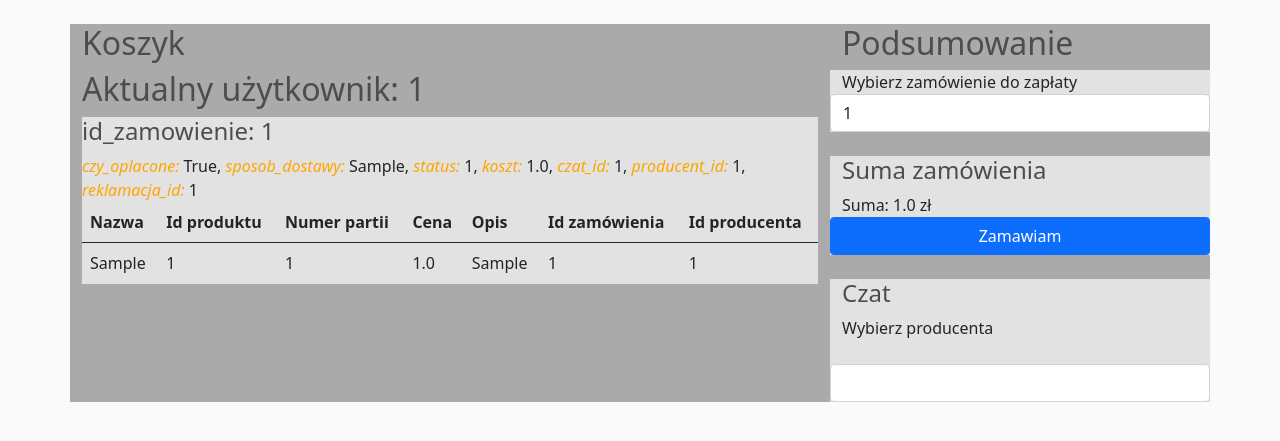
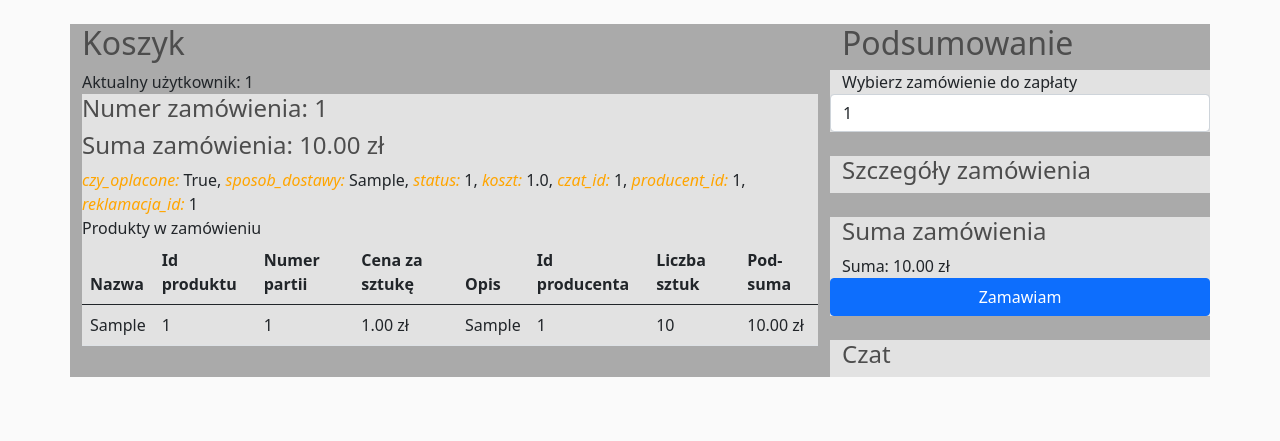
Before and after one commit to kasiabadio/shop, a Django app: page /shop/cart/ in a window 1280 px wide. Shown: the part 94-535 px from the top of the page. Run offline with Django 3.2, Linux system fonts and the light colour scheme; tables that the repository leaves empty hold one stand-in row (values such as "Sample post"); lists and menus that the app fills with data are empty.

Commit message:
Add zamowienieproduct and modify cart.html to match

```diff
--- a/mysite/shop/models.py
+++ b/mysite/shop/models.py
@@ -213,8 +213,8 @@ class Zamowienie(models.Model):
     # product has many zamowienie, so we sum total of zamowienie where its id is in product
     @property
     def get_zamowienie_total(self):
-        produktitems = self.produkt_set.all()
-        total = sum([item.cena for item in produktitems])
+        zamowienieproduktitems = self.zamowienieprodukt_set.all()
+        total = sum([item.get_total for item in zamowienieproduktitems])
         return total
 
 
@@ -244,8 +244,8 @@ class Produkt(models.Model):
     # many-to-one with producent
     producent = models.ForeignKey(Producent, on_delete=models.CASCADE)
 
-    # many-to-one with zamowienie
-    zamowienie = models.ForeignKey(Zamowienie, on_delete=models.SET_NULL, null=True, verbose_name="zamówienie")
+    # many-to-one with zamowienie   --->  instead added ZamowienieProdukt class
+    # zamowienie = models.ForeignKey(Zamowienie, on_delete=models.SET_NULL, null=True, verbose_name="zamówienie")
 
     # many-to-many with kategoria (it is saved in kategoria Class)
     kategoria = models.ManyToManyField(Kategoria)
@@ -258,3 +258,20 @@ class Produkt(models.Model):
         if self.image:
             return getattr(self.image, 'url', None)
         return None
+
+
+# A single order can have many items, each item in order has its quantity
+class ZamowienieProdukt(models.Model):
+    objects = None
+
+    # many-to-one with product
+    produkt = models.ForeignKey(Produkt, on_delete=models.SET_NULL, blank=True, null=True)
+
+    # many-to-one with zamowienie
+    zamowienie = models.ForeignKey(Zamowienie, on_delete=models.SET_NULL, blank=True, null=True)
+    quantity = models.IntegerField(default=0, null=True, blank=True)
+
+    @property
+    def get_total(self):
+        total = self.produkt.cena * self.quantity
+        return total
--- a/mysite/shop/templates/shop/cart.html
+++ b/mysite/shop/templates/shop/cart.html
@@ -5,12 +5,13 @@
 <div class="row">
     <div class="col-md-8" style="background-color:#aaa;">
             <h2>Koszyk</h2>
-            <h2>Aktualny użytkownik: {{current_user}}</h2>
+            <h12>Aktualny użytkownik: {{current_user}}</h12>
 
             {% for order in orders_for_user %}
                 <div class="col-md-12" style="background-color:rgb(226, 226, 226);">
 
-                    <h4>id_zamowienie: {{order.id_zamowienie}}</h4>
+                    <h4>Numer zamówienia: {{order.id_zamowienie}}</h4>
+                    <h4>Suma zamówienia: {{cart_sum|get_item:order.id_zamowienie|floatformat:2}} zł</h4>
                     <h10><em style="color:orange;">czy_oplacone:</em> {{order.czy_oplacone}},</h10>
                     <h10><em style="color:orange;">sposob_dostawy:</em> {{order.sposob_dostawy}},</h10>
                     <h10><em style="color:orange;">status:</em> {{order.status}},</h10>
@@ -18,6 +19,9 @@
                     <h10><em style="color:orange;">czat_id:</em> {{order.czat_id}},</h10>
                     <h10><em style="color:orange;">producent_id:</em> {{order.producent_id}},</h10>
                     <h10><em style="color:orange;">reklamacja_id:</em> {{order.reklamacja_id}}</h10>
+                    <br>
+
+                    <h8>Produkty w zamówieniu</h8>
 
                     <table class="table">
                         <thead>
@@ -25,30 +29,41 @@
                             <th scope="col">Nazwa</th>
                             <th scope="col">Id produktu</th>
                             <th scope="col">Numer partii</th>
-                            <th scope="col">Cena</th>
+                            <th scope="col">Cena za sztukę</th>
                             <th scope="col">Opis</th>
-                            <th scope="col">Id zamówienia</th>
                             <th scope="col">Id producenta</th>
+
+                            <th scope="col">Liczba sztuk</th>
+                            <th scope="col">Pod-suma</th>
                             </tr>
                         </thead>
                         <tbody>
+                            {% for key, products in cart_products.items %}
 
-                            {% for key, products in cart_products.items %}
                                 {% if key == order.id_zamowienie %}
                                     {% for product in products %}
                                     <tr>
                                         <td>{{product.nazwa}}</td>
                                         <td>{{product.id_produktu}}</td>
                                         <td>{{product.numer_partii}}</td>
-                                        <td>{{product.cena}}</td>
+                                        <td>{{product.cena|floatformat:2}} zł</td>
                                         <td>{{product.opis}}</td>
-                                        <td>{{product.zamowienie_id}}</td>
                                         <td>{{product.producent_id}}</td>
+
+                                        {% for orderproduct in orderproducts_all %}
+                                            {% if orderproduct.zamowienie_id == key %}
+                                                {% if orderproduct.produkt_id == product.id_produktu %}
+                                                    <td>{{orderproduct.quantity}}</td>
+                                                    <td>{{orderproduct.get_total|floatformat:2}} zł</td>
+                                                {% endif %}
+                                            {% endif %}
+                                        {% endfor %}
+
                                     </tr>
                                     {% endfor %}
                                 {% endif %}
+
                             {% endfor %}
-
                         </tbody>
                     </table>
 
@@ -72,24 +87,20 @@
         <br>
 
         <div class="row cart-box" style="background-color:rgb(226, 226, 226);">
-            <h4>Suma zamówienia</h4>
-            <h10>Suma: {{cart_sum}} zł</h10>
-            <br>
-            <button class="btn btn-primary" type="submit">Zamawiam</button>
+            <h4>Szczegóły zamówienia</h4>
         </div>
         <br>
 
+        <div class="row cart-box" style="background-color:rgb(226, 226, 226);">
+            <h4>Suma zamówienia</h4>
+            <h10>Suma: {{cart_total|floatformat:2}} zł</h10>
+            <br>
+            <a class="btn btn-primary" href="{% url 'checkout' %}" role="button">Zamawiam</a>
+        </div>
+        <br>
 
         <div class="row cart-box" style="background-color:rgb(226, 226, 226);">
             <h4>Czat</h4>
-            <h10>Wybierz producenta</h10>
-            <br>
-            <br>
-            <select class="form-control">
-                {% for producent in cart_producents %}
-                    <option>{{producent.producent_id}}</option>
-                {% endfor %}
-            </select>
         </div>
 
     </div>
--- a/mysite/shop/views.py
+++ b/mysite/shop/views.py
@@ -62,32 +62,51 @@ def product(request):
 # access: CLIENT
 def cart(request):
 
-
     # TODO: filter elements by current user id and display only his order
+    # TODO: select only those orders which were not paid
     orders_for_user = Zamowienie.objects.all().filter(klient=1)
     current_user = 1
 
     # calculate sum of a cart
-    cart_sum = 0
-    for order in orders_for_user:
-        cart_sum += order.get_zamowienie_total
+    cart_total = 0
 
     # get all products for each order
     # get producents from all orders
     cart_products = {}
+    cart_sum = {}
+    products_sum = {}
     cart_producents = []
+    all = ZamowienieProdukt.objects.all()
     for order in orders_for_user:
         cart_producents.append(order.producent_id)
-        products = Produkt.objects.all().filter(zamowienie_id=order.id_zamowienie)
+
+        # get all products id's in an order
+        orderproducts = ZamowienieProdukt.objects.all().filter(zamowienie_id=order.id_zamowienie)
+
+        # get all products info from products table having orderproducts info
+        orderproducts_all = []
+        order_sum = 0
+        for zamowienieproduct in orderproducts:
+            product = Produkt.objects.get(id_produktu=zamowienieproduct.produkt_id)
+            orderproducts_all.append(product)
+            order_sum += zamowienieproduct.get_total
+
+        cart_total += order_sum
+
+        # add all products to cart_products dictionary
         if order.id_zamowienie not in cart_products:
-            cart_products[order.id_zamowienie] = products
+            cart_products[order.id_zamowienie] = orderproducts_all
+
+        # add cart sum to cart_sum dictionary
+        if order.id_zamowienie not in cart_sum:
+            cart_sum[order.id_zamowienie] = order_sum
 
     shipping_type = Zamowienie.sposob_dostawy
 
+    context = {'orders_for_user': orders_for_user, 'current_user': current_user, 'cart_total': cart_total,
+               'cart_products': cart_products, 'cart_sum': cart_sum, 'shipping_type': shipping_type,
+               'cart_producents': cart_producents, 'orderproducts_all': all}
 
-
-    context = {'orders_for_user': orders_for_user, 'current_user': current_user, 'cart_sum': cart_sum,
-               'cart_products': cart_products, 'shipping_type': shipping_type, 'cart_producents': cart_producents}
     return render(request, 'shop/cart.html', context)
 
 
@@ -99,7 +118,7 @@ def checkout(request):
     orders_for_user = Zamowienie.objects.all().filter(klient=1)
     current_user = 1
 
-    # TODO: calculate sum of a cart
+    # TODO: calculate sum
 
     orders = Zamowienie.objects.all()
     context = {'orders': orders, 'orders_for_user': orders_for_user, 'current_user': current_user}
```
Also changed, not shown: mysite/shop/migrations/0001_initial.py.
